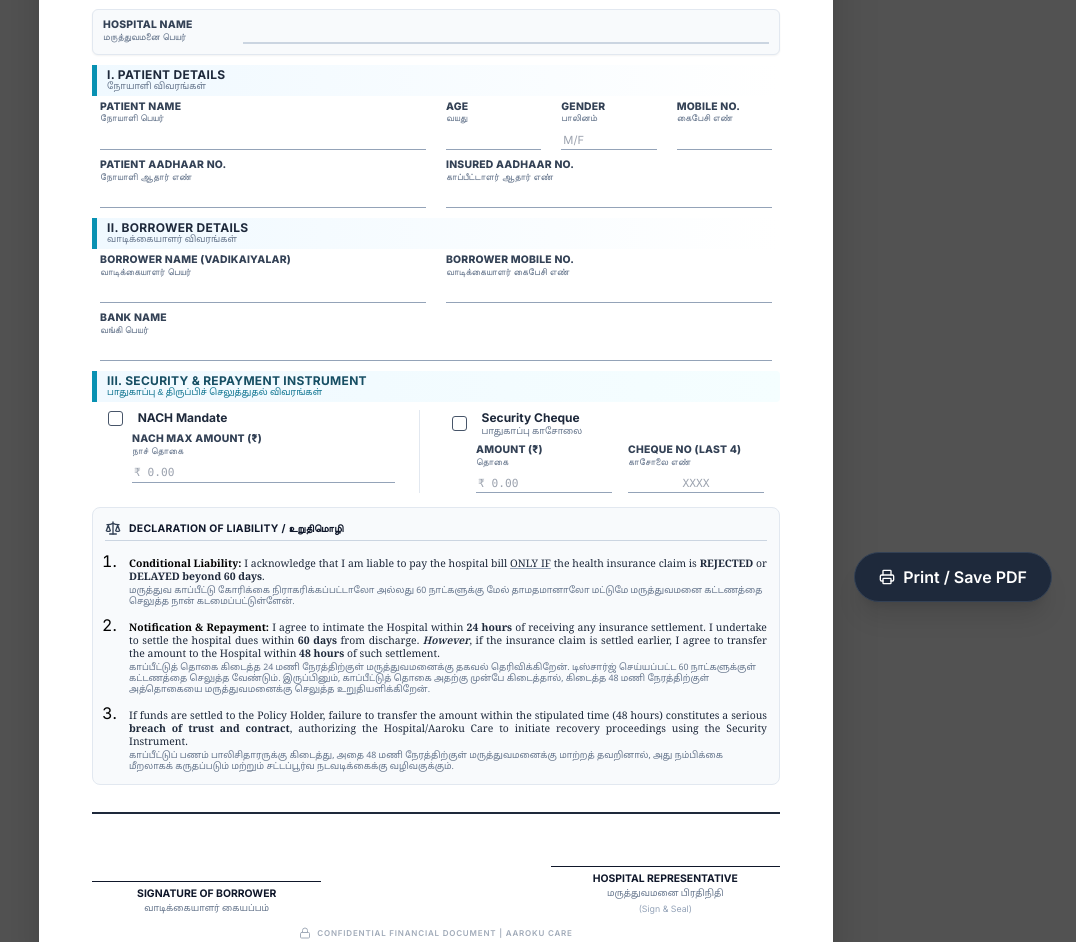
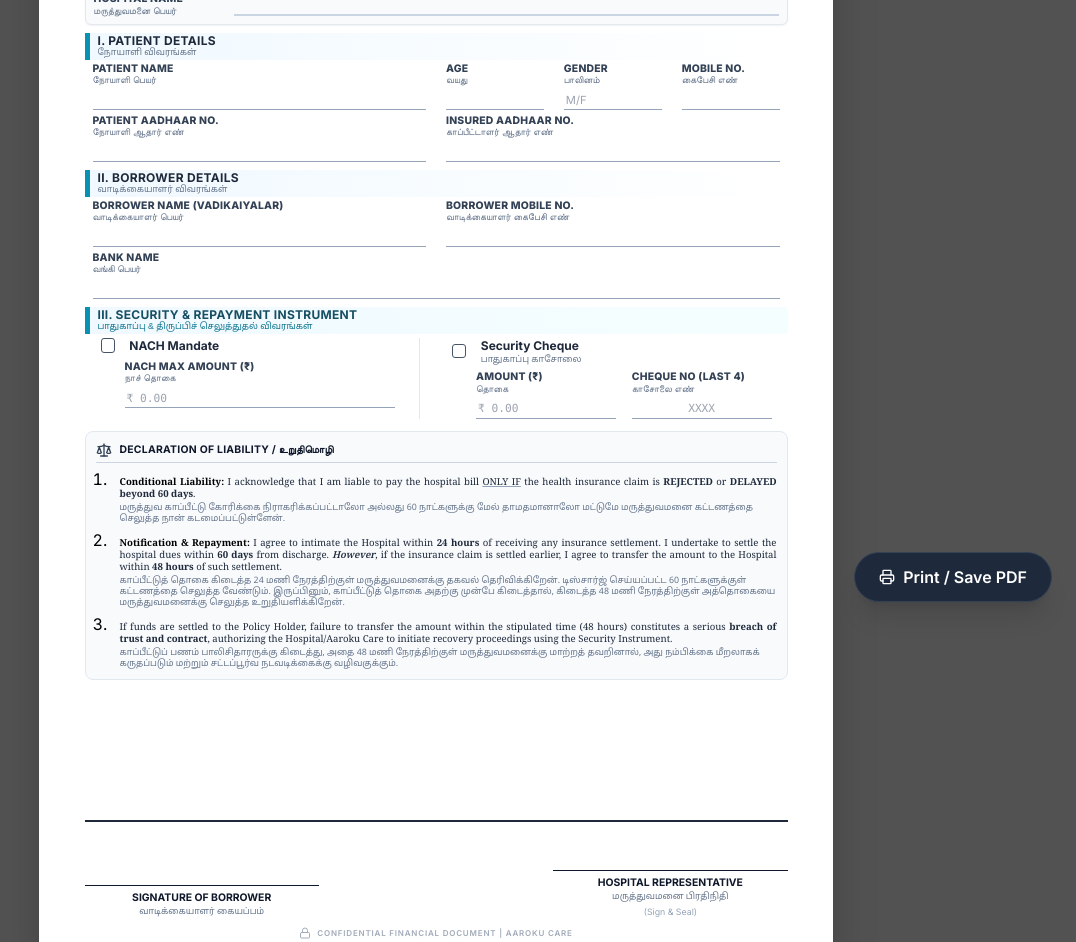
Before and after one commit to HEALTHFO/aaroku-care, a plain HTML site: page index.html in a window 1280 px wide. Shown: the part 174-1116 px from the top of the page, without its empty margins (204-1280 px from the left). Drawn offline with nearby package versions, Linux system fonts and the light colour scheme.

Commit message:
Update index.html

```diff
--- a/index.html
+++ b/index.html
@@ -25,19 +25,19 @@
         .serif-font { font-family: 'Noto Serif', serif; }
         .tamil-text { font-family: 'Noto Sans Tamil', sans-serif; }
 
-        /* Professional Input Styling */
+        /* Professional Input Styling - Compact */
         input[type="text"], input[type="number"], input[type="date"], input[type="tel"] {
             background: transparent;
             border: none;
             border-bottom: 1.5px solid #94a3b8;
             width: 100%;
             padding: 0 2px;
-            font-size: 0.85rem;
+            font-size: 0.8rem;
             color: #1e293b;
             font-weight: 600;
             outline: none;
             border-radius: 0;
-            height: 1.35rem;
+            height: 1.25rem; /* Reduced height */
             transition: all 0.2s;
         }
 
@@ -50,8 +50,8 @@
         /* Custom Checkbox */
         .custom-checkbox {
             appearance: none;
-            width: 0.95rem;
-            height: 0.95rem;
+            width: 0.9rem;
+            height: 0.9rem;
             border: 1.5px solid #475569;
             border-radius: 3px;
             display: inline-block;
@@ -75,12 +75,12 @@
             top: 50%;
             left: 50%;
             transform: translate(-50%, -50%);
-            font-size: 0.65rem;
+            font-size: 0.6rem;
             font-weight: bold;
         }
 
         /* Bilingual Label Compact */
-        .bilingual-label { display: flex; flex-direction: column; line-height: 1.05; margin-bottom: 2px; }
+        .bilingual-label { display: flex; flex-direction: column; line-height: 1; margin-bottom: 1px; }
         .bilingual-label .en { font-size: 0.65rem; font-weight: 800; text-transform: uppercase; color: #334155; letter-spacing: 0.02em; }
         .bilingual-label .ta { font-size: 0.6rem; color: #64748b; font-weight: 500; margin-top: 1px; }
 
@@ -92,7 +92,7 @@
             margin: 0 auto;
             position: relative;
             box-sizing: border-box;
-            padding: 10mm 14mm; /* Optimized Margins */
+            padding: 8mm 12mm; /* Tighter margins to fit content */
             display: flex;
             flex-direction: column;
             overflow: hidden;
@@ -102,11 +102,11 @@
             display: flex;
             align-items: center;
             border-left: 5px solid var(--highlight);
-            padding-left: 10px;
-            margin-bottom: 6px;
+            padding-left: 8px;
+            margin-bottom: 4px; /* Reduced margin */
             background: linear-gradient(to right, #f0f9ff, transparent);
-            padding-top: 4px;
-            padding-bottom: 4px;
+            padding-top: 2px;
+            padding-bottom: 2px;
             border-radius: 0 4px 4px 0;
         }
 
@@ -128,7 +128,7 @@
         }
     </style>
 </head>
-<body class="flex justify-center items-start min-h-screen py-8">
+<body class="flex justify-center items-start min-h-screen py-6">
 
     <!-- Control Panel -->
     <div class="fixed bottom-6 right-6 flex flex-col gap-3 no-print z-50">
@@ -142,15 +142,23 @@
     <div class="page-container shadow-2xl border-t-[8px] border-indigo-900">
 
         <!-- Header -->
-        <header class="flex justify-between items-center border-b border-slate-200 pb-3 mb-3">
+        <header class="flex justify-between items-center border-b border-slate-200 pb-2 mb-2">
             <div class="flex items-center gap-4">
-                <!-- Logo Zone: Hardcoded -->
-                <div class="w-20 h-20 flex items-center justify-center bg-white rounded-lg overflow-hidden">
+                <!-- Logo Zone: Hardcoded with Fallback -->
+                <div class="w-20 h-20 flex items-center justify-center bg-white rounded-lg overflow-hidden relative">
                     <img src="https://raw.githubusercontent.com/HEALTHFO/aaroku-care/main/logo.png"
                          class="w-full h-full object-contain"
                          alt="Aaroku Care Logo"
-                         onerror="this.style.display='none'; document.getElementById('logoFallback').style.display='flex';">
-                    <div id="logoFallback" class="hidden text-center border border-dashed border-gray-300 w-full h-full items-center justify-center rounded">
+                         onerror="
+                            if (this.getAttribute('data-has-error')) {
+                                this.style.display='none';
+                                document.getElementById('logoFallback').style.display='flex';
+                            } else {
+                                this.setAttribute('data-has-error', 'true');
+                                this.src = 'https://placehold.co/200x200?text=Aaroku';
+                            }
+                         ">
+                    <div id="logoFallback" class="hidden absolute inset-0 text-center border border-dashed border-gray-300 w-full h-full items-center justify-center rounded bg-gray-50">
                          <span class="text-[0.5rem] font-bold text-gray-400">LOGO</span>
                     </div>
                 </div>
@@ -174,10 +182,10 @@
         </header>
 
         <!-- Main Content -->
-        <div class="flex flex-col flex-grow gap-2.5">
+        <div class="flex flex-col flex-grow gap-2"> <!-- Reduced gap -->
 
             <!-- Hospital Name -->
-            <div class="flex items-end gap-3 bg-slate-50 p-2.5 rounded-md border border-slate-200 shadow-sm">
+            <div class="flex items-end gap-3 bg-slate-50 p-2 rounded-md border border-slate-200 shadow-sm">
                 <div class="bilingual-label w-32 flex-shrink-0">
                     <span class="en text-slate-800">Hospital Name</span>
                     <span class="ta">மருத்துவமனை பெயர்</span>
@@ -194,7 +202,7 @@
                     </div>
                 </div>
 
-                <div class="grid grid-cols-12 gap-x-5 gap-y-2.5 px-2">
+                <div class="grid grid-cols-12 gap-x-5 gap-y-1.5 px-2"> <!-- Reduced gap-y -->
                     <div class="col-span-6">
                         <div class="bilingual-label"><span class="en">Patient Name</span><span class="ta">நோயாளி பெயர்</span></div>
                         <input type="text">
@@ -232,7 +240,7 @@
                     </div>
                 </div>
 
-                <div class="grid grid-cols-12 gap-x-5 gap-y-2.5 px-2">
+                <div class="grid grid-cols-12 gap-x-5 gap-y-1.5 px-2"> <!-- Reduced gap-y -->
                     <div class="col-span-6">
                         <div class="bilingual-label"><span class="en">Borrower Name (Vadikaiyalar)</span><span class="ta">வாடிக்கையாளர் பெயர்</span></div>
                         <input type="text">
@@ -257,7 +265,7 @@
                     </div>
                 </div>
 
-                <div class="grid grid-cols-2 gap-8 px-4 mt-2">
+                <div class="grid grid-cols-2 gap-8 px-4 mt-1"> <!-- Reduced margin -->
                     <!-- NACH -->
                     <div class="border-r border-slate-200 pr-6">
                         <label class="flex items-center cursor-pointer mb-2 group">
@@ -295,15 +303,15 @@
 
             <!-- Legal Declaration -->
             <section class="mt-1">
-                <div class="bg-slate-50 border border-slate-200 rounded-lg p-3">
-                    <div class="flex items-center gap-2 mb-2 border-b border-slate-300 pb-1">
+                <div class="bg-slate-50 border border-slate-200 rounded-lg p-2.5"> <!-- Reduced padding -->
+                    <div class="flex items-center gap-2 mb-1 border-b border-slate-300 pb-1">
                         <i data-lucide="scale" class="w-4 h-4 text-slate-700"></i>
                         <strong class="text-slate-900 uppercase tracking-wide text-[0.65rem]">Declaration of Liability / உறுதிமொழி</strong>
                     </div>
-                    <ol class="list-decimal pl-4 space-y-1.5">
+                    <ol class="list-decimal pl-4 space-y-1"> <!-- Reduced spacing -->
                         <!-- Clause 1: Conditional Liability -->
                         <li class="pl-2">
-                            <p class="text-[0.65rem] leading-tight text-slate-800 text-justify serif-font">
+                            <p class="text-[0.6rem] leading-tight text-slate-800 text-justify serif-font">
                                 <strong class="text-black">Conditional Liability:</strong> I acknowledge that I am liable to pay the hospital bill <span class="underline decoration-slate-400 decoration-1">ONLY IF</span> the health insurance claim is <strong>REJECTED</strong> or <strong>DELAYED beyond 60 days</strong>.
                             </p>
                             <p class="text-[0.55rem] text-slate-500 tamil-text mt-0.5 leading-tight">
@@ -313,7 +321,7 @@
 
                         <!-- Clause 2: Notification & Repayment -->
                         <li class="pl-2">
-                            <p class="text-[0.65rem] leading-tight text-slate-800 text-justify serif-font">
+                            <p class="text-[0.6rem] leading-tight text-slate-800 text-justify serif-font">
                                 <strong class="text-black">Notification & Repayment:</strong> I agree to intimate the Hospital within <strong>24 hours</strong> of receiving any insurance settlement. I undertake to settle the hospital dues within <strong>60 days</strong> from discharge. <span class="italic font-semibold">However</span>, if the insurance claim is settled earlier, I agree to transfer the amount to the Hospital within <strong>48 hours</strong> of such settlement.
                             </p>
                             <p class="text-[0.55rem] text-slate-500 tamil-text mt-0.5 leading-tight">
@@ -323,7 +331,7 @@
 
                         <!-- Clause 3: Breach of Trust -->
                         <li class="pl-2">
-                            <p class="text-[0.65rem] leading-tight text-slate-800 text-justify serif-font">
+                            <p class="text-[0.6rem] leading-tight text-slate-800 text-justify serif-font">
                                 If funds are settled to the Policy Holder, failure to transfer the amount within the stipulated time (48 hours) constitutes a serious <strong>breach of trust and contract</strong>, authorizing the Hospital/Aaroku Care to initiate recovery proceedings using the Security Instrument.
                             </p>
                             <p class="text-[0.55rem] text-slate-500 tamil-text mt-0.5 leading-tight">
@@ -336,7 +344,7 @@
         </div>
 
         <!-- Footer -->
-        <footer class="mt-auto pt-3 border-t-2 border-slate-800">
+        <footer class="mt-auto pt-2 border-t-2 border-slate-800">
             <div class="flex justify-between items-end">
                 <div class="text-center w-1/3">
                     <div class="h-10"></div>
@@ -355,7 +363,7 @@
                     </div>
                 </div>
             </div>
-            <div class="text-center mt-3 flex items-center justify-center gap-1.5 opacity-60">
+            <div class="text-center mt-2 flex items-center justify-center gap-1.5 opacity-60">
                 <i data-lucide="lock" class="w-3 h-3 text-slate-500"></i>
                 <span class="text-[0.5rem] text-slate-500 uppercase tracking-widest font-semibold">Confidential Financial Document | Aaroku Care</span>
             </div>
```
